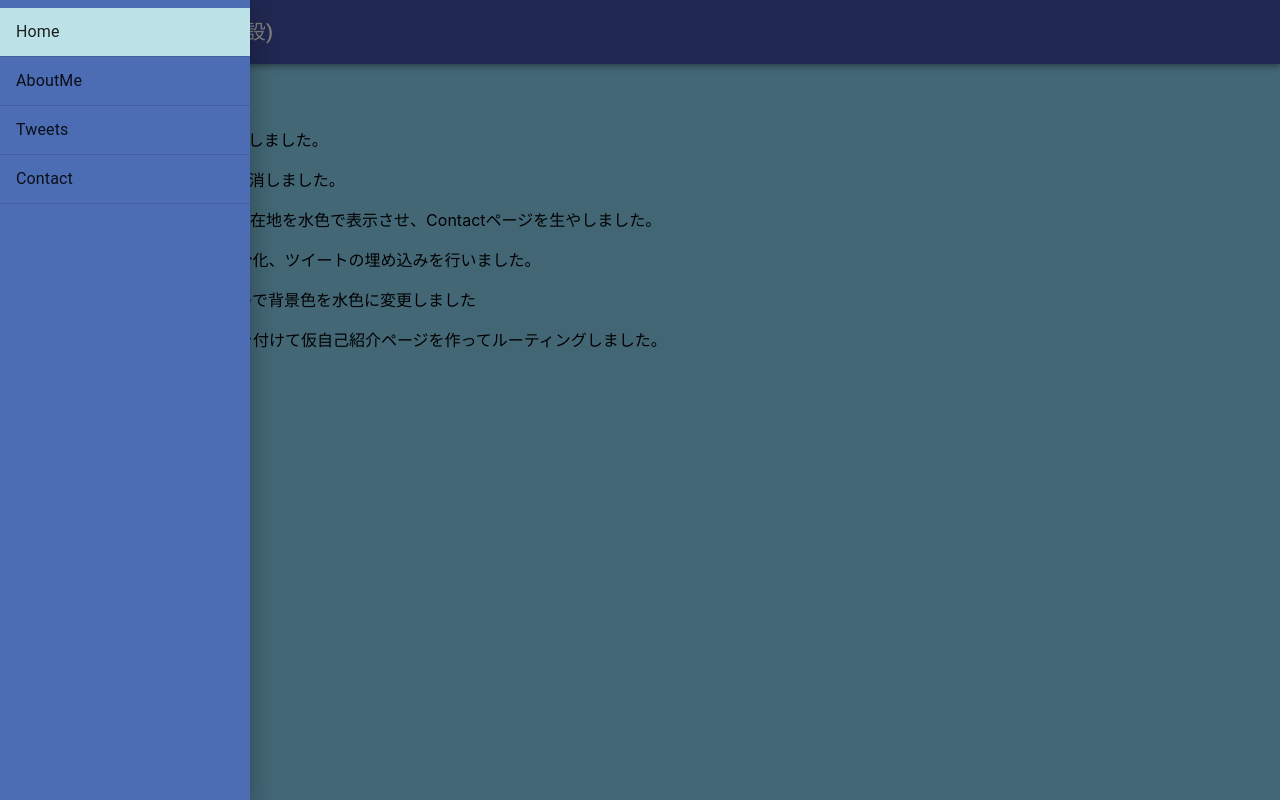
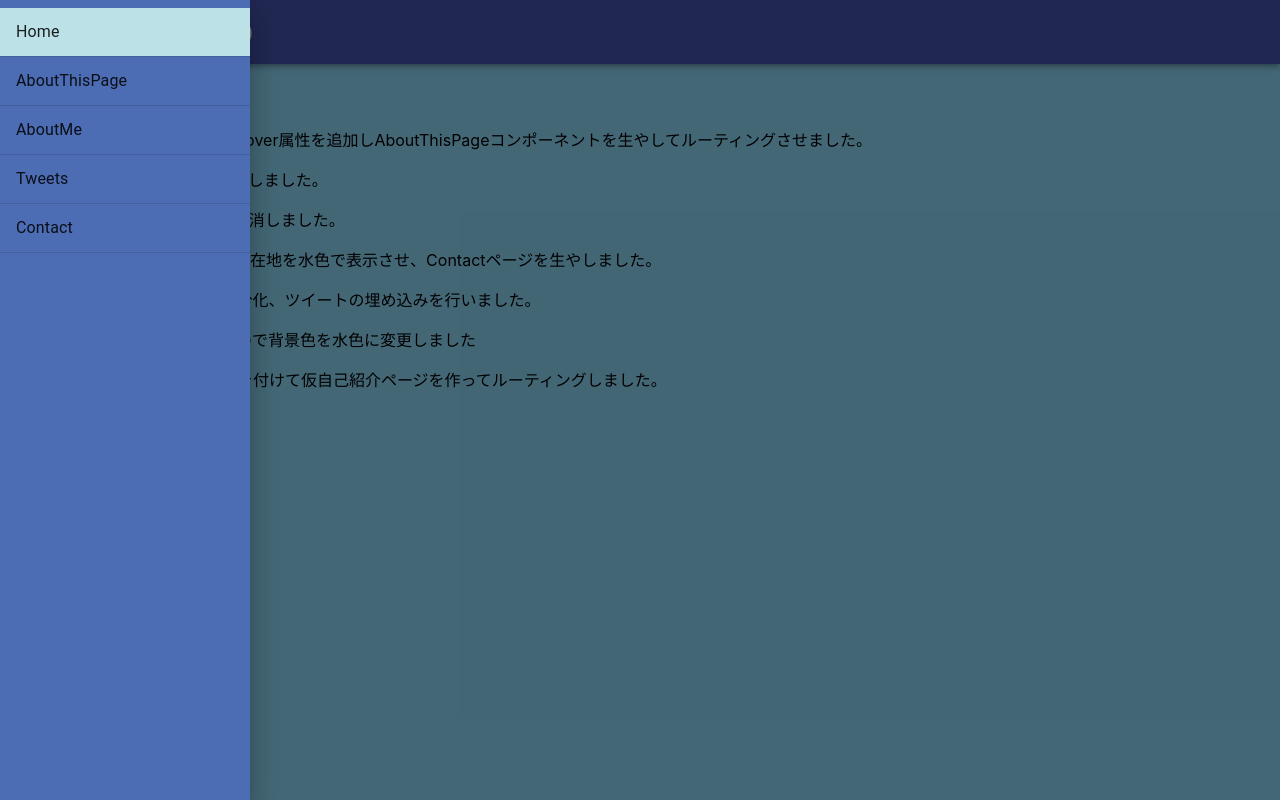
Before and after one commit to cobaltbluesky/profile, a React (Create React App) app: page / in a window 1280 px wide. Both pictures are taken after a click on the button 36 px from the left and 32 px from the top of the page. Built offline with nearby package versions, Linux system fonts and the light colour scheme.

Commit message:
めっちゃ変更

```diff
--- a/package.json
+++ b/package.json
@@ -8,11 +8,13 @@
     "@testing-library/jest-dom": "^4.2.4",
     "@testing-library/react": "^9.3.2",
     "@testing-library/user-event": "^7.1.2",
+    "enzyme": "^3.11.0",
     "gh-pages": "^2.1.1",
+    "npm": "^6.13.7",
     "react": "^16.12.0",
     "react-dom": "^16.12.0",
     "react-router-dom": "^5.1.2",
-    "react-scripts": "3.3.0",
+    "react-scripts": "^3.3.0",
     "react-twitter-embed": "^3.0.3"
   },
   "scripts": {
--- a/src/components/AboutMe.jsx
+++ b/src/components/AboutMe.jsx
@@ -14,6 +14,7 @@ const AboutMe=()=>{
       <h3>学科:制御情報工学科</h3>
       <h3>学年:2年生</h3>
       <h3>誕生日:2003年3月16日生まれ</h3>
+      <h3>音ゲー:CHUNITHM15.75</h3>
     </div>
 
   );
--- /dev/null
+++ b/src/components/AboutThisPage.jsx
@@ -0,0 +1,15 @@
+import React from 'react';
+import Header from './Header';
+
+const AboutThisPage=()=>{
+  return(
+    <div>
+      <Header/>
+      <h3>React.jsというJavascriptフレームワークを使って作りました。</h3>
+      <h3>github.ioでのルーティングにreact-routerを使用しているためリクエストが処理できずURLを直叩きすると404を吐かれます。</h3>
+      <h3>ページ上部のアプリバーとドロワーにはmaterial-uiというCSSフレームワークを使っています。</h3>
+      <h3>今はとても殺風景なサイトですが春休みにドメイン取ってThree.jsとReact.jsを使ってゴリゴリの３Dポートフォリオを作る予定なのでお楽しみに！</h3>
+    </div>
+  )
+}
+export default AboutThisPage;
--- a/src/components/App.jsx
+++ b/src/components/App.jsx
@@ -2,6 +2,7 @@ import React from 'react';
 import {BrowserRouter,Route}from 'react-router-dom';
 import Home from './Home';
 import AboutMe from './AboutMe';
+import AboutThisPage from './AboutThisPage';
 import Tweets from './Tweets';
 import Contact from './Contact';
 
@@ -10,6 +11,7 @@ const App=()=>{
     <BrowserRouter basename={process.env.PUBLIC_URL}>
       <switch>
         <Route exact path='/'component={Home}/>
+        <Route exact path='/AboutThisPage'component={AboutThisPage}/>
         <Route path='/AboutMe'component={AboutMe}/>
         <Route path='/Tweets'component={Tweets}/>
         <Route path='/Contact'component={Contact}/>
--- a/src/components/Contact.jsx
+++ b/src/components/Contact.jsx
@@ -6,8 +6,8 @@ const Contact=()=>(
     <Header/>
     <h2>
       twitter:
-      <a href='https://twitter.com/chuni_character'>
-        @chuni_character
+      <a href='https://twitter.com/hagukipain'>
+        @hagukipain
       </a>
     </h2>
     <h2>
--- a/src/components/Drawer.jsx
+++ b/src/components/Drawer.jsx
@@ -12,10 +12,16 @@ const useStyles = makeStyles({
     width: 250,
   },
   isSelect:{
-    backgroundColor:'#bce2e8',
+    backgroundColor:'#bce2e8'
   },
   paper:{
     background:'#4c6cb3'
+  },
+  button:{
+    background:'#4c6cb3',
+    '&:hover': {
+        backgroundColor:'#67b5b7',
+    }
   }
 });
 
@@ -31,10 +37,12 @@ const Drawer=(props)=>{
   //現在地にtrueを渡す
   let isHomeNow=false;
   let isAboutMeNow=false;
+  let isAboutThisPageNow=false;
   let isTweetsNow=false;
   let isContactNow=false;
   if(nowpage==='')isHomeNow=true;
   if(nowpage==='AboutMe')isAboutMeNow=true;
+  if(nowpage==='AboutThisPage')isAboutThisPageNow=true;
   if(nowpage==='Tweets')isTweetsNow=true;
   if(nowpage==='Contact')isContactNow=true;
 
@@ -49,6 +57,9 @@ const Drawer=(props)=>{
   }
   const handleToAboutMe=()=>{
     props.history.push('/AboutMe');
+  }
+  const handleToAboutThisPage=()=>{
+    props.history.push('/AboutThisPage');
   }
   const handleToTweets=()=>{
     props.history.push('/Tweets');
@@ -65,28 +76,35 @@ const Drawer=(props)=>{
       <List>
         <ListItem
           onClick={handleToHome}
-          className={isHomeNow?classes.isSelect:classes.paper}
+          className={isHomeNow?classes.isSelect:classes.button}
         >
           <ListItemText>Home</ListItemText>
         </ListItem>
         <Divider/>
         <ListItem
+          onClick={handleToAboutThisPage}
+          className={isAboutThisPageNow?classes.isSelect:classes.button}
+        >
+          <ListItemText>AboutThisPage</ListItemText>
+        </ListItem>
+        <Divider/>
+        <ListItem
           onClick={handleToAboutMe}
-          className={isAboutMeNow?classes.isSelect:classes.paper}
+          className={isAboutMeNow?classes.isSelect:classes.button}
         >
           <ListItemText>AboutMe</ListItemText>
         </ListItem>
         <Divider/>
         <ListItem
           onClick={handleToTweets}
-          className={isTweetsNow?classes.isSelect:classes.paper}
+          className={isTweetsNow?classes.isSelect:classes.button}
         >
           <ListItemText>Tweets</ListItemText>
         </ListItem>
         <Divider/>
         <ListItem
           onClick={handleToContact}
-          className={isContactNow?classes.isSelect:classes.paper}
+          className={isContactNow?classes.isSelect:classes.button}
         >
           <ListItemText>Contact</ListItemText>
         </ListItem>
--- a/src/components/Header.jsx
+++ b/src/components/Header.jsx
@@ -26,7 +26,7 @@ const Header=()=>{
       <Toolbar>
       <Drawer now={window.location.href}/>
         <Typography variant="h6" className={classes.title}>
-          gunjou's portfolio(仮設)
+          gunjou's portfolio(仮)
         </Typography>
       </Toolbar>
     </AppBar>
--- a/src/components/Home.jsx
+++ b/src/components/Home.jsx
@@ -5,6 +5,7 @@ const Home=()=>(
   <div>
     <Header/>
     <h5>更新履歴</h5>
+    <p>2020/02/10:ドロワーメニューにhover属性を追加しAboutThisPageコンポーネントを生やしてルーティングさせました。</p>
     <p>2020/02/02:TwitterCardの設定をしました。</p>
     <p>2020/01/31:フッターと一部表示を消しました。</p>
     <p>2020/01/07:ドロワーメニューの現在地を水色で表示させ、Contactページを生やしました。</p>
```
Also changed, not shown: 1 other file (tests, documents, lock files or other folders).
